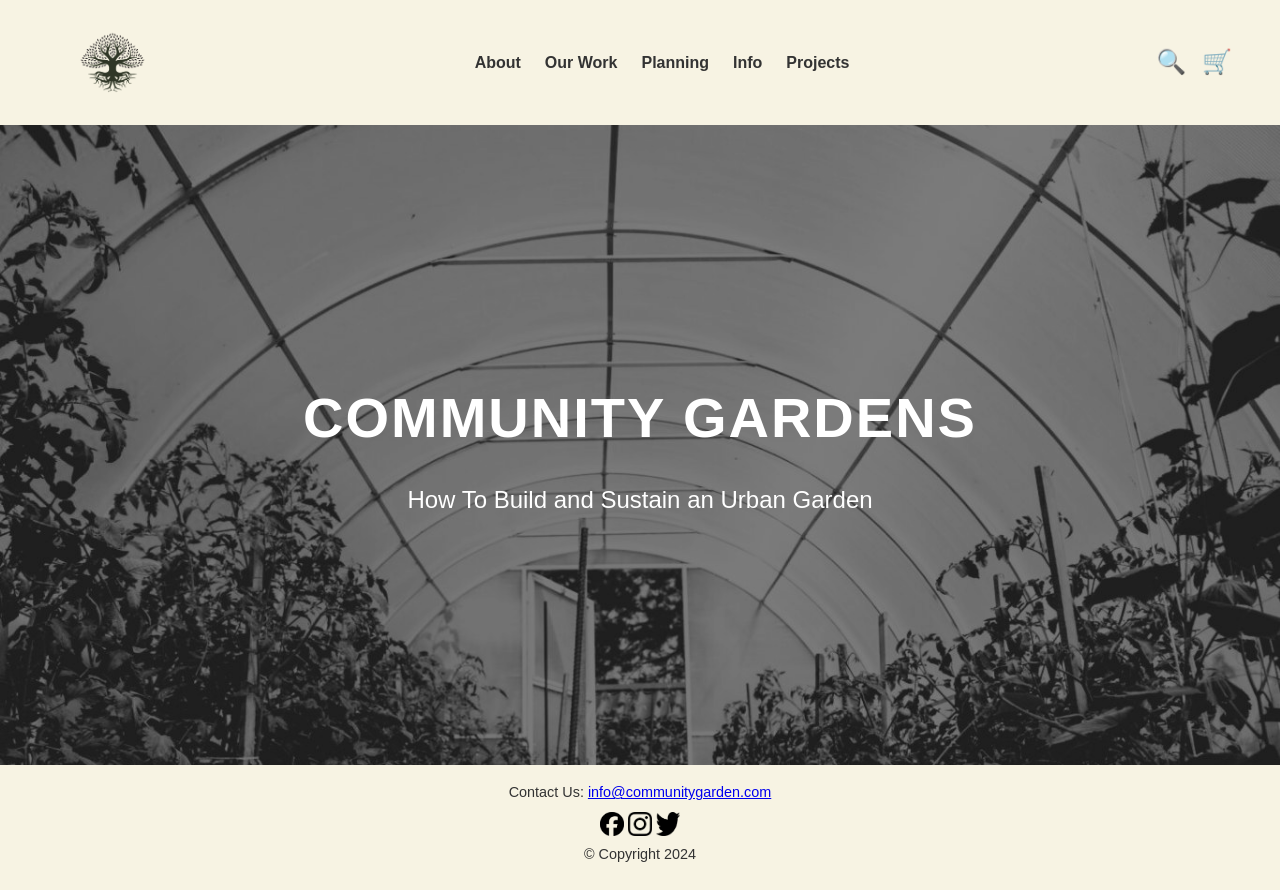
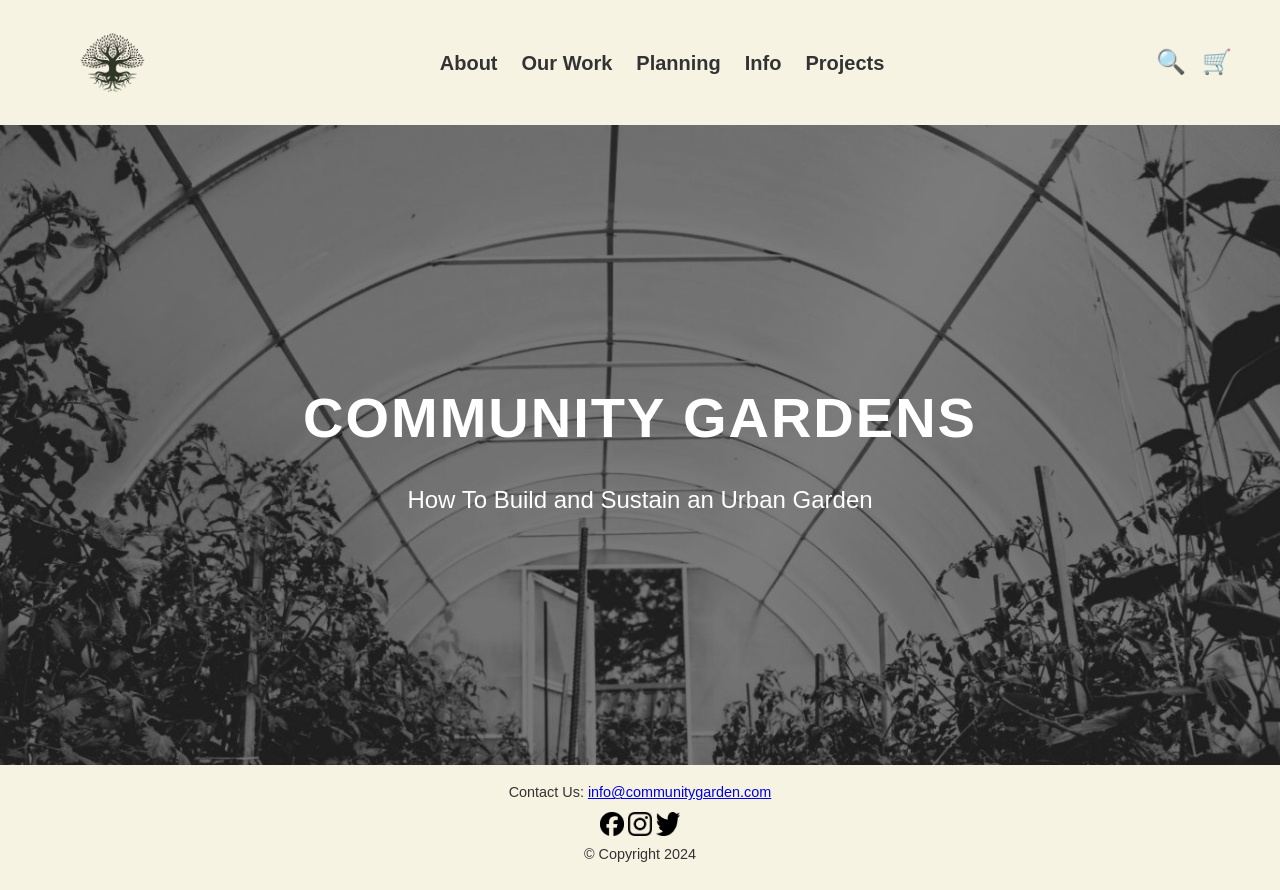
Before and after one commit to izettaevans/x455--ievans--project, a plain HTML site: page x455/Website/index.html in a window 1280 px wide. Drawn offline with Linux system fonts and the light colour scheme; a web font is replaced by a local one.

Commit message:
font size

```diff
--- a/x455/Website/styles.css
+++ b/x455/Website/styles.css
@@ -35,6 +35,7 @@ nav ul li a {
     text-decoration: none;
     color: #333;
     font-weight: bold;
+    font-size: 20px; /* Adjust the size as needed */
 }
 
 .cart-search {
```
